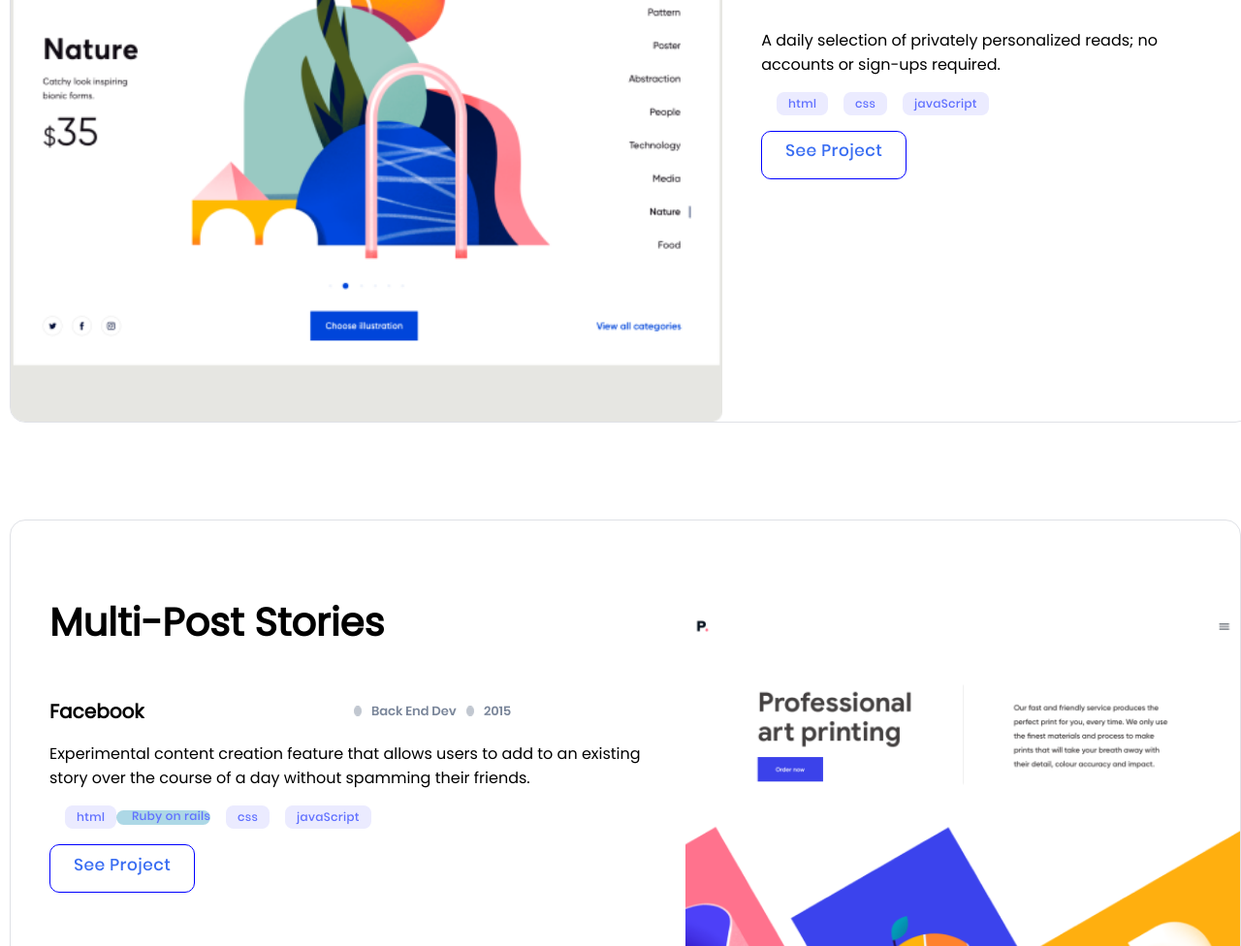
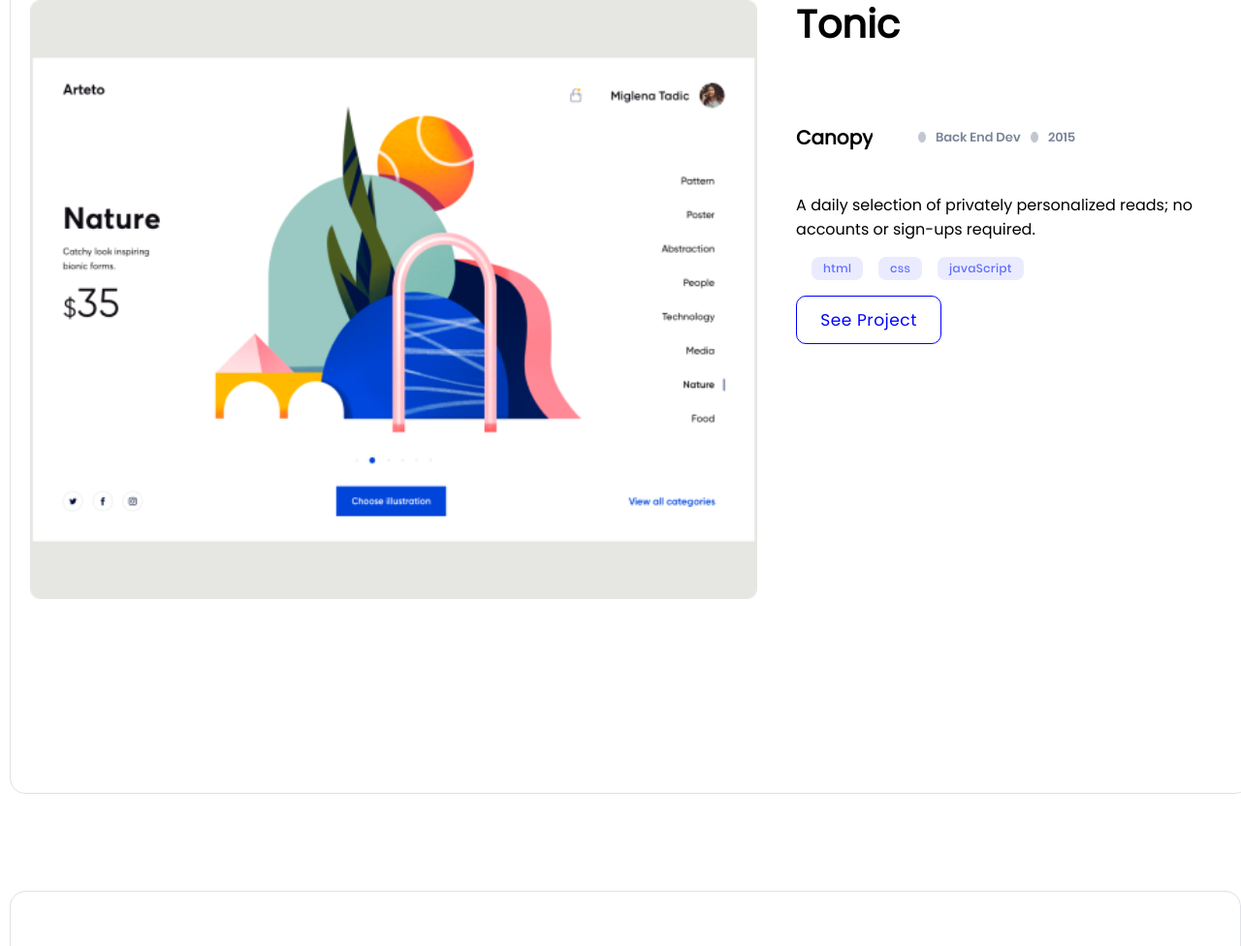
Before and after one commit to JOdiemo/JOdiemo.test.github.io, a website: page index.html in a window 1280 px wide. Shown: the part 1024-2000 px from the top of the page at 97% size. Drawn offline with Linux system fonts and the light colour scheme.

Commit message:
paddings to card section

```diff
--- a/index.html
+++ b/index.html
@@ -94,7 +94,7 @@
                         </li>
                     </ul>
                 </div>
-                    <button type="button"><img src="images/SeeProject.png" alt=""></button>
+                    <button type="button">See Project</button>
             </div>
         </div>
             <img class="image1" src="images/SnapshootPortfolio5.png" alt="">
@@ -118,6 +118,7 @@
                 </ul>
             </div>
                 <br>
+
                 <p>Experimental content creation feature that allows users to add to an existing story over the
                     course of a day without spamming their friends.</p>
                 <div class="language">
@@ -137,7 +138,7 @@
                         </li>
                     </ul>
                 </div>
-                    <button type="button"><img src="images/SeeProject.png" alt=""></button>
+                    <button type="button">See Project</button>
             </div>
         </div>
             <img src="images/SnapshootPortfolio6.png" alt="">
@@ -180,7 +181,7 @@
                         </li>
                     </ul>
                 </div>
-                    <button type="button"><img src="images/SeeProject.png" alt=""></button>
+                    <button type="button">See Project</button>
             </div>
         </div>
             <img src="images/SnapshootPortfolio7.png" alt="">
@@ -222,7 +223,7 @@
                         </li>
                     </ul>
                 </div>
-                    <button type="button"><img src="images/SeeProject.png" alt=""></button>
+                    <button type="button">See Project</button>
             </div>
         </div>
             <img src="images/SnapshootPortfolio8.png" alt="">
--- a/styles.css
+++ b/styles.css
@@ -550,7 +550,17 @@ input[type=email] {
     border: 1px solid #dfe1e6;
     border-radius: 16px;
     margin-left: 10px;
-    margin-top: 50px;
+    padding-top: 100px;
+  }
+
+  .works-1 {
+    display: flex;
+    flex-flow: row;
+    border: 1px solid #dfe1e6;
+    border-radius: 16px;
+    margin-left: 10px;
+    margin-top: 100px;
+    padding-top: 30px;
   }
 
   .works-2 {
@@ -559,8 +569,9 @@ input[type=email] {
     border: 1px solid #dfe1e6;
     border-radius: 16px;
     margin-left: 10px;
-    margin-top: 50px;
-    padding-top: 30px;
+    margin-top: 100px;
+    padding-top: 100px;
+    padding-bottom: 100px;
   }
 
   .works-3 {
@@ -569,10 +580,24 @@ input[type=email] {
     border: 1px solid #dfe1e6;
     margin-left: 10px;
     padding-top: 30px;
+    padding-right: 20px;
+  }
+
+  .works > img {
+    padding-left: 20px;
+  }
+
+  .works-2 > img {
+    width: 90%;
+    padding-left: 20px;
+    padding-bottom: 100px;
   }
 
   .works-3 > img {
+    width: 90%;
     order: 1;
+    padding-left: 20px;
+    padding-bottom: 100px;
   }
 
   .aboutme {
```
